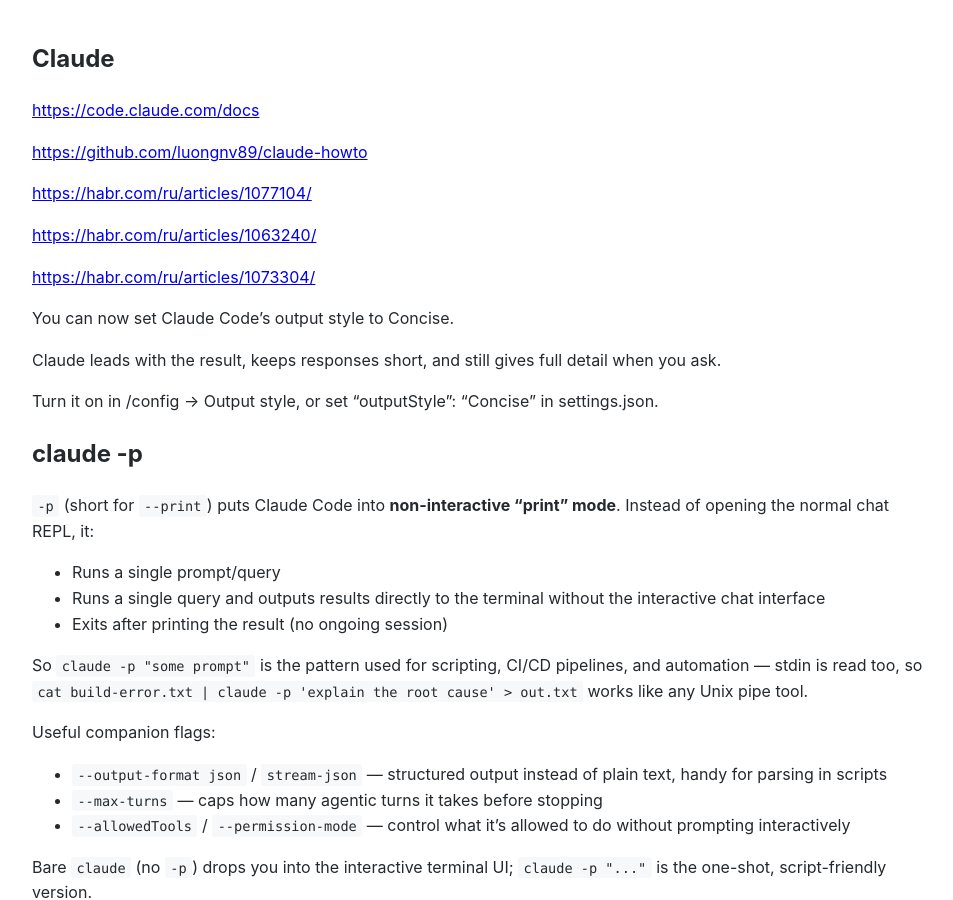
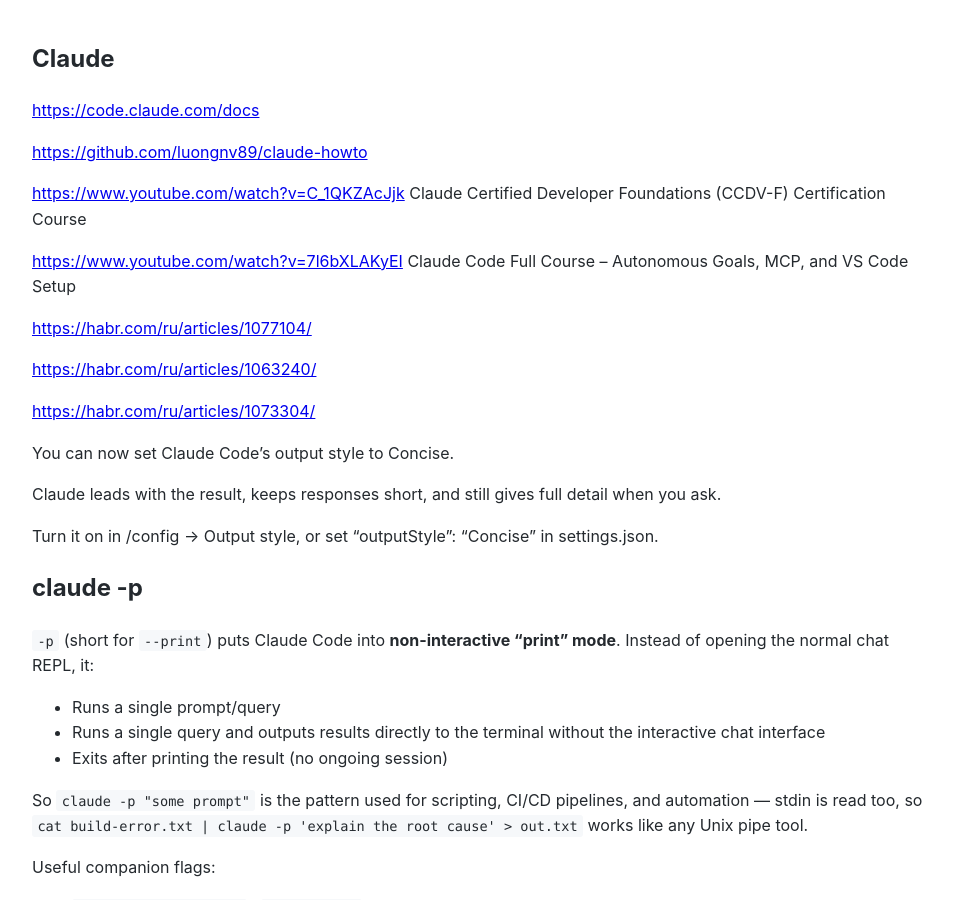
Before and after one commit to Michael-Lubinsky/michael-lubinsky.github.com, a Jekyll site: the page built from ml/claude.md, in a window 1280 px wide and 900 px high. Shown: the whole window, without its empty margins (158-1111 px from the left). Built offline with Jekyll 4.4.1, drawn with Linux system fonts in a browser that asks for light colours; our own code applies the rules of GitHub Pages for plain Markdown files.

Commit message:
Add Claude certification course links to documentation
Added links to Claude certification courses and resources.

```diff
--- a/ml/claude.md
+++ b/ml/claude.md
@@ -2,6 +2,12 @@
 <https://code.claude.com/docs>
 
 <https://github.com/luongnv89/claude-howto>
+
+<https://www.youtube.com/watch?v=C_1QKZAcJjk>
+Claude Certified Developer Foundations (CCDV-F) Certification Course
+
+<https://www.youtube.com/watch?v=7l6bXLAKyEI>
+Claude Code Full Course – Autonomous Goals, MCP, and VS Code Setup
 
 <https://habr.com/ru/articles/1077104/>
 
```
